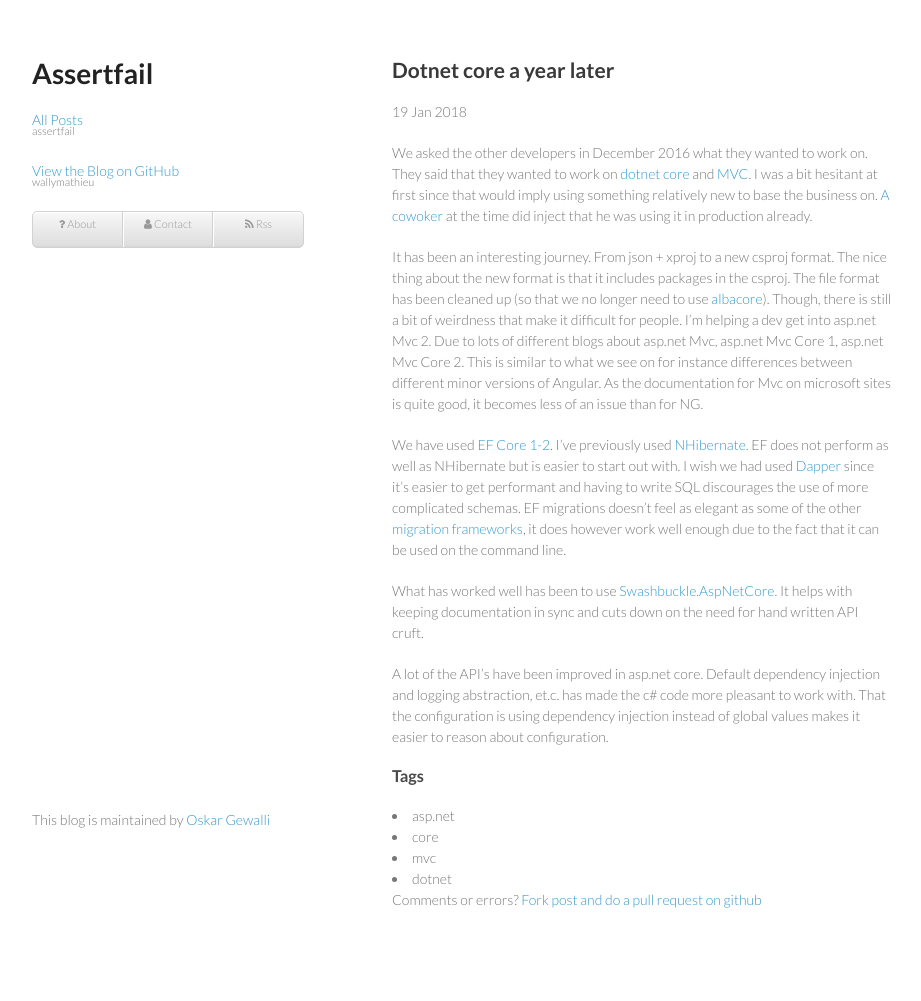
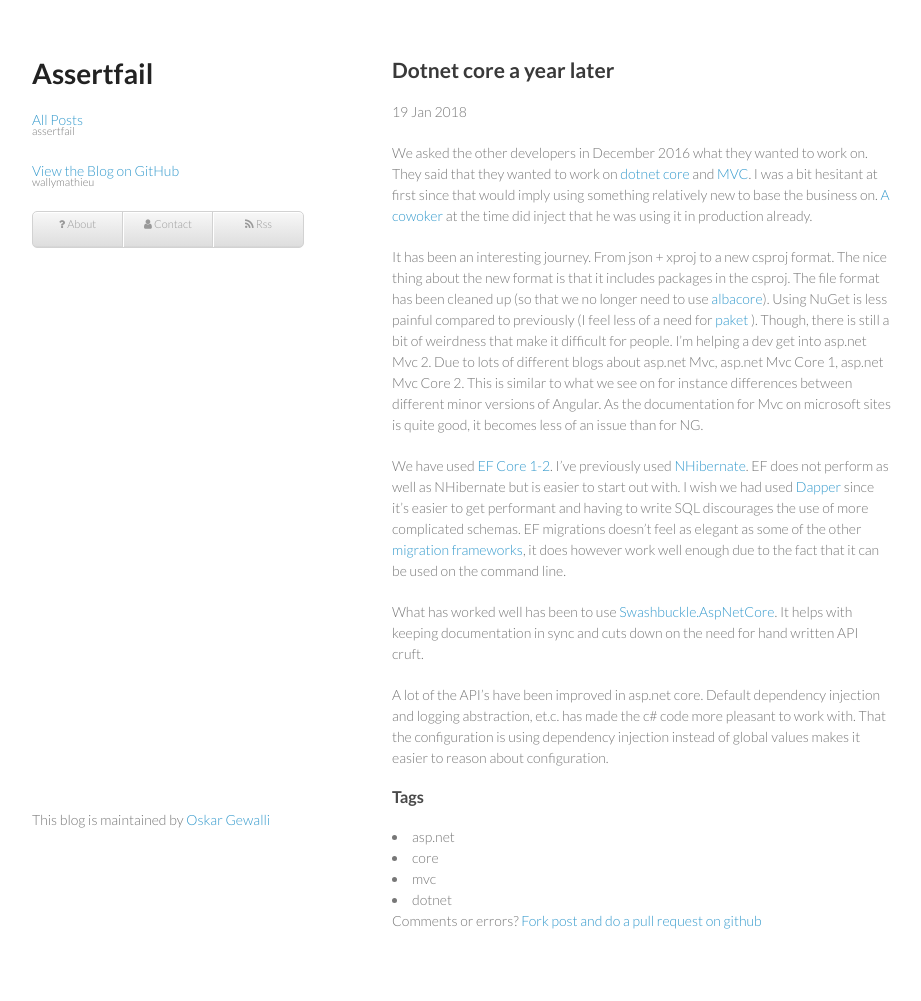
Before and after one commit to wallymathieu/assertfail, a Jekyll site: the page built from _posts/2018-01-19-Dotnet-core-a-year-later.md, in a window 1280 px wide. Shown: the whole page, without its empty margins (178-1099 px from the left). Built offline with Jekyll 4.4.1, drawn with Linux system fonts in a browser that asks for light colours; nearby versions of some CDN libraries; before the commit the page ends 980 px from its top, so only the background shows below that.

Commit message:
Mention paket

```diff
--- a/_posts/2018-01-19-Dotnet-core-a-year-later.md
+++ b/_posts/2018-01-19-Dotnet-core-a-year-later.md
@@ -7,7 +7,7 @@
 
 We asked the other developers in December 2016 what they wanted to work on. They said that they wanted to work on [dotnet core](https://github.com/dotnet/core/blob/master/release-notes/1.0/1.0.0.md) and [MVC](https://github.com/aspnet/Mvc). I was a bit hesitant at first since that would imply using something relatively new to base the business on. [A cowoker](https://github.com/tfsjohan) at the time did inject that he was using it in production already.
 
-It has been an interesting journey. From json + xproj to a new csproj format. The nice thing about the new format is that it includes packages in the csproj. The file format has been cleaned up (so that we no longer need to use [albacore](http://assertfail.gewalli.se/2016/10/04/Common-csproj-issues-that-can-be-detected-automatically.html)). Though, there is still a bit of weirdness that make it difficult for people. I'm helping a dev get into asp.net Mvc 2. Due to lots of different blogs about asp.net Mvc, asp.net Mvc Core 1, asp.net Mvc Core 2. This is similar to what we see on for instance differences between different minor versions of Angular. As the documentation for Mvc on microsoft sites is quite good, it becomes less of an issue than for NG.
+It has been an interesting journey. From json + xproj to a new csproj format. The nice thing about the new format is that it includes packages in the csproj. The file format has been cleaned up (so that we no longer need to use [albacore](http://assertfail.gewalli.se/2016/10/04/Common-csproj-issues-that-can-be-detected-automatically.html)). Using NuGet is less painful compared to previously (I feel less of a need for [paket](fsprojects.github.io/Paket/) ). Though, there is still a bit of weirdness that make it difficult for people. I'm helping a dev get into asp.net Mvc 2. Due to lots of different blogs about asp.net Mvc, asp.net Mvc Core 1, asp.net Mvc Core 2. This is similar to what we see on for instance differences between different minor versions of Angular. As the documentation for Mvc on microsoft sites is quite good, it becomes less of an issue than for NG.
 
 We have used [EF Core 1-2](https://docs.microsoft.com/en-us/ef/core/). I've previously used [NHibernate](http://nhibernate.info/). EF does not perform as well as NHibernate but is easier to start out with. I wish we had used [Dapper](https://github.com/StackExchange/Dapper) since it's easier to get performant and having to write SQL discourages the use of more complicated schemas. EF migrations doesn't feel as elegant as some of the other [migration frameworks](https://github.com/fluentmigrator/fluentmigrator), it does however work well enough due to the fact that it can be used on the command line.
 
```
